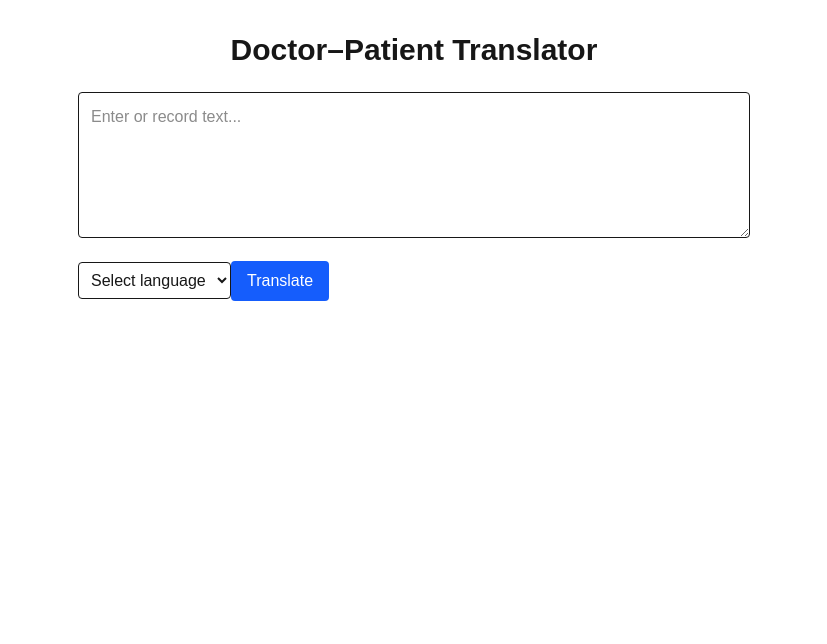
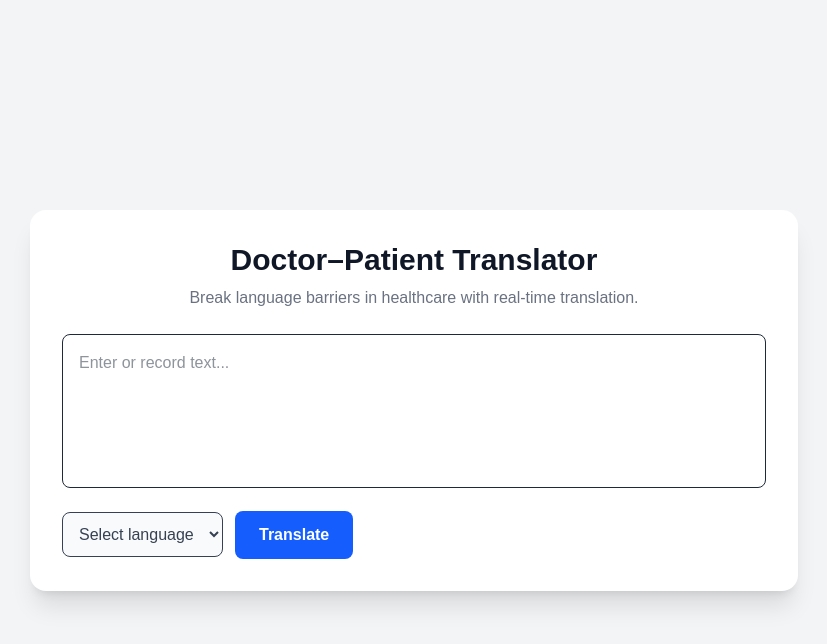
Before and after one commit to vatsashah45/APINowFun-Doctor-Patient-Translator, a Next.js app in the folder doctor-patient-translator/: page / in a window 1280 px wide. Shown: the top 644 px of the page, without its empty margins (226-1053 px from the left). Built offline with nearby package versions, Linux system fonts and the light colour scheme.

Commit message:
chore: improve UI

```diff
--- a/doctor-patient-translator/src/app/components/LanguageSelector.tsx
+++ b/doctor-patient-translator/src/app/components/LanguageSelector.tsx
@@ -9,7 +9,7 @@ export default function LanguageSelector({ onSelect }: { onSelect: (lang: string
 
   return (
     <select
-      className="border p-2 rounded"
+      className="border p-3 rounded-lg bg-gray-50 text-gray-700 focus:ring-2 focus:ring-blue-500 focus:outline-none"
       onChange={(e) => onSelect(e.target.value)}
     >
       <option value="">Select language</option>
--- a/doctor-patient-translator/src/app/components/TextInput.tsx
+++ b/doctor-patient-translator/src/app/components/TextInput.tsx
@@ -6,7 +6,7 @@ export default function TextInput({ onChange }: { onChange: (text: string) => vo
 
   return (
     <textarea
-      className="w-full p-3 border rounded"
+      className="w-full p-4 border rounded-lg focus:ring-2 focus:ring-blue-500 focus:outline-none resize-none text-gray-800"
       rows={5}
       value={value}
       onChange={(e) => {
--- a/doctor-patient-translator/src/app/components/TranslateButton.tsx
+++ b/doctor-patient-translator/src/app/components/TranslateButton.tsx
@@ -3,7 +3,7 @@
 export default function TranslateButton({ onClick, loading }: { onClick: () => void; loading: boolean }) {
   return (
     <button
-      className="bg-blue-600 text-white px-4 py-2 rounded disabled:opacity-50"
+      className="bg-blue-600 hover:bg-blue-700 text-white font-semibold px-6 py-3 rounded-lg transition disabled:opacity-50"
       onClick={onClick}
       disabled={loading}
     >
--- a/doctor-patient-translator/src/app/components/TranslationResults.tsx
+++ b/doctor-patient-translator/src/app/components/TranslationResults.tsx
@@ -4,10 +4,12 @@ export default function TranslationResults({ results }: { results: { language: s
   if (!results || results.length === 0) return null;
 
   return (
-    <div className="mt-4 space-y-2">
+    <div className="mt-6 space-y-3">
+      <h2 className="text-xl font-semibold text-gray-800">Translations</h2>
       {results.map((r, i) => (
-        <div key={i} className="p-2 border rounded bg-gray-50">
-          <strong>{r.language}:</strong> {r.translation}
+        <div key={i} className="p-4 border rounded-lg bg-gray-50">
+          <span className="font-medium text-gray-700">{r.language.toUpperCase()}:</span>{" "}
+          <span className="text-gray-900">{r.translation}</span>
         </div>
       ))}
     </div>
--- a/doctor-patient-translator/src/app/page.tsx
+++ b/doctor-patient-translator/src/app/page.tsx
@@ -33,15 +33,25 @@ export default function HomePage() {
   };
 
   return (
-    <main className="min-h-screen flex flex-col items-center justify-start p-8">
-      <h1 className="text-3xl font-bold mb-6">Doctor–Patient Translator</h1>
+    <div className="min-h-screen bg-gray-100 flex items-center justify-center p-6">
+      <div className="bg-white shadow-xl rounded-2xl w-full max-w-3xl p-8">
+        <h1 className="text-3xl font-bold text-gray-900 mb-2 text-center">
+          Doctor–Patient Translator
+        </h1>
+        <p className="text-gray-500 mb-6 text-center">
+          Break language barriers in healthcare with real-time translation.
+        </p>
 
-      <div className="w-full max-w-2xl space-y-4">
-        <TextInput onChange={setText} />
-        <LanguageSelector onSelect={setLang} />
-        <TranslateButton onClick={handleTranslate} loading={loading} />
+        <div className="space-y-4">
+          <TextInput onChange={setText} />
+          <div className="flex gap-3 items-center">
+            <LanguageSelector onSelect={setLang} />
+            <TranslateButton onClick={handleTranslate} loading={loading} />
+          </div>
+        </div>
+
         <TranslationResults results={results} />
       </div>
-    </main>
+    </div>
   );
 }
```
